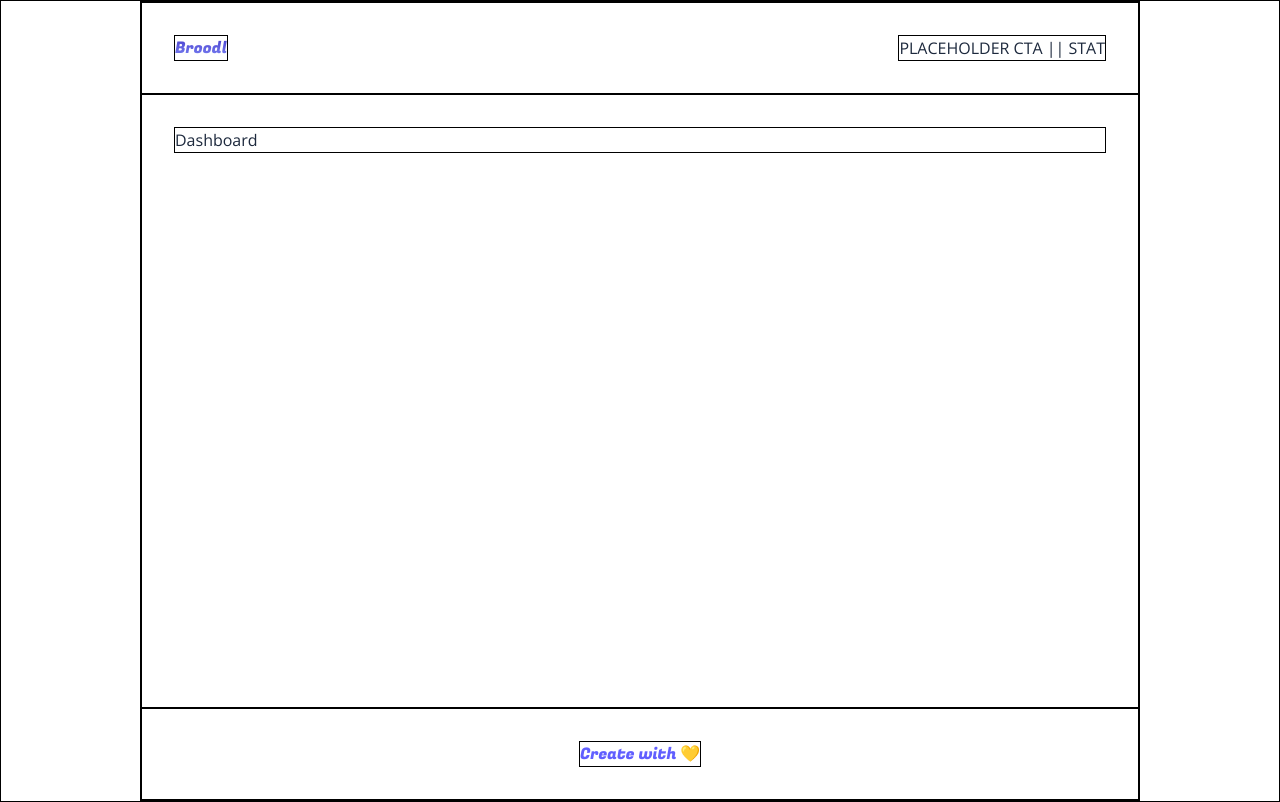
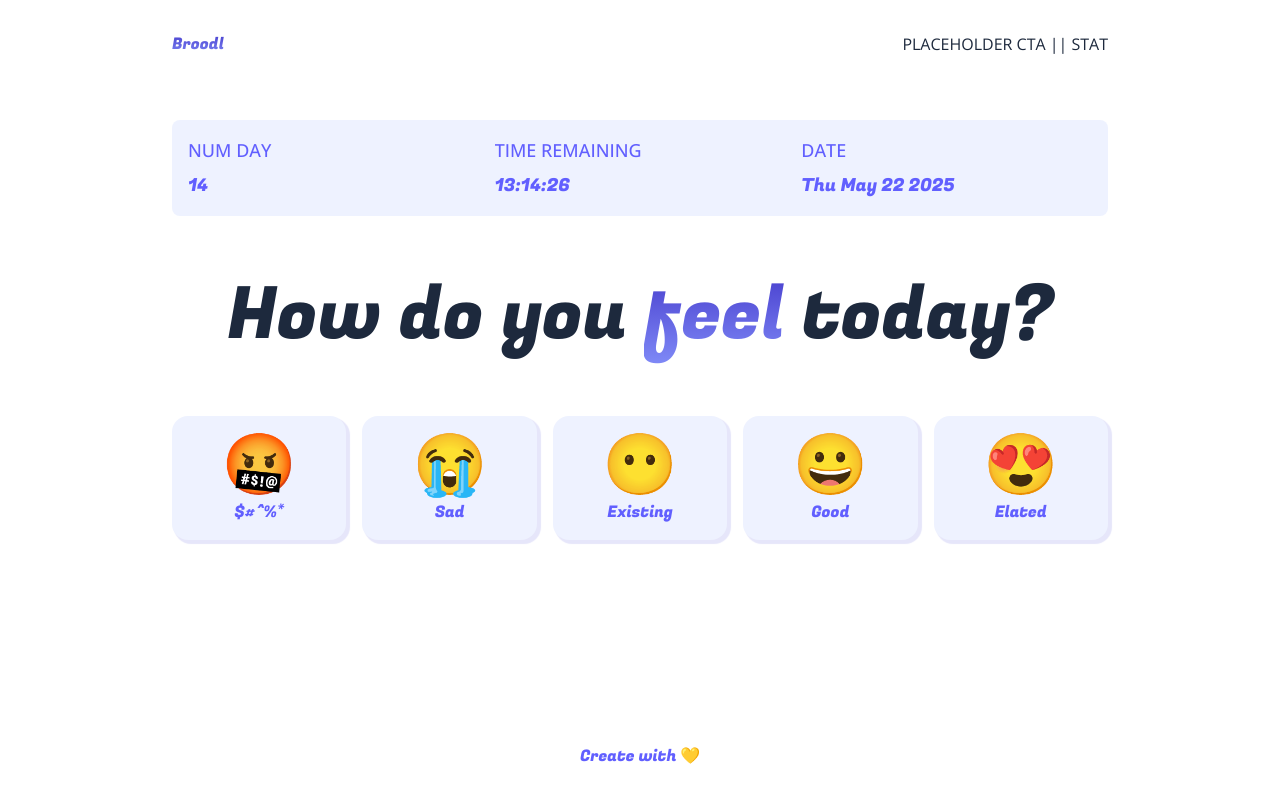
Before and after one commit to liangchow/full-stack-broodl, a Next.js app: page /dashboard in a window 1280 px wide. Built offline with nearby package versions, Linux system fonts and the light colour scheme.

Commit message:
Dashboard
Added status and mood emojis

```diff
--- a/app/globals.css
+++ b/app/globals.css
@@ -1,11 +1,20 @@
 @import "tailwindcss";
 
-* {
+/* * {
     border: 1px solid black;
-}
+} */
 
 .textGradient {
     background: -webkit-linear-gradient(#4338CA, #818CF8);
     -webkit-background-clip: text;
     -webkit-text-fill-color: transparent;
 }
+
+.purpleShadow {
+    box-shadow: 3px 3px 1px 1px #E6E6FA;
+}
+
+.purpleShadow:hover{
+    transform: translate(3px, 3px);
+    box-shadow: 0px 0px 1px 1px #E6E6FA;
+}
--- a/components/Dashboard.js
+++ b/components/Dashboard.js
@@ -1,7 +1,46 @@
+import { Fugaz_One } from "next/font/google";
 import React from 'react'
 
+const fugaz = Fugaz_One({ subsets: ["latin"], weight: ['400'] });
+
 export default function Dashboard() {
+
+  const statuses = {
+    num_day: 14,
+    time_remaining: '13:14:26',
+    date: (new Date()).toDateString()
+  }
+  const moods = {
+    '$#^%*': '🤬',
+    'Sad': '😭',
+    'Existing': '😶',
+    'Good': '😀',
+    'Elated': '😍',
+  }
+
+
   return (
-    <div>Dashboard</div>
+    <div className='flex flex-col flex-1 gap-8 sm:gap-12 md:gap-16'>
+      <div className='grid grid-cols-3 bg-indigo-50 text-indigo-500 rounded-lg p-4 gap-4'>
+        {Object.keys(statuses).map((status, statusIndex) => {
+          return (
+          <div key={statusIndex} className='flex flex-col gap-1 sm:gap-2'>
+            <p className='font-medium uppercase text-base sm:text-lg truncate'>{status.replaceAll('_',' ')}</p>
+            <p className={'text-base sm:text-lg truncate '+fugaz.className}>{statuses[status]}</p>
+          </div>
+          )})}
+      </div>
+      <h4 className={'text-5xl sm:text-6xl md:text-7xl text-center '+fugaz.className}>How do you <span className='textGradient '>feel</span> today?</h4>
+      <div className='grid grid-cols-2 sm:grid-cols-5 gap-4 '>
+        {Object.keys(moods).map((mood, moodIndex) => {
+          return(
+            <button className={'flex flex-col gap-2 p-4 rounded-2xl purpleShadow duration-200 bg-indigo-50 hover:bg-[lavender] items-center '
+            + (moodIndex === 4 ? 'col-span-2 sm:col-span-1 ' : '')} key={moodIndex}>
+              <p className='text-4xl sm:text-5xl md:text-6xl '>{moods[mood]}</p>
+              <p className={'text-indigo-500 '+fugaz.className}>{mood}</p>
+            </button>
+          )})}
+      </div>
+    </div>
   )
 }
```
